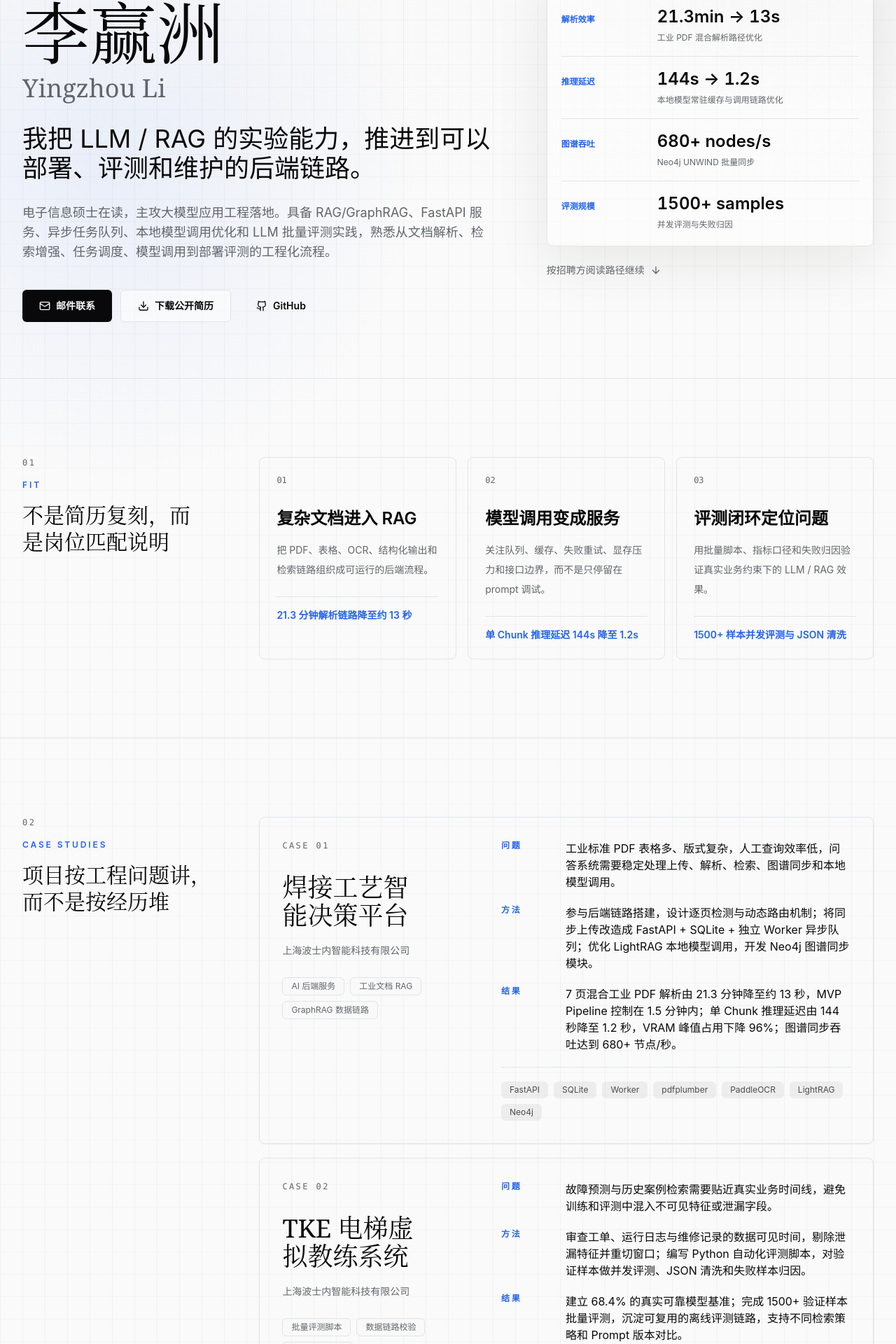
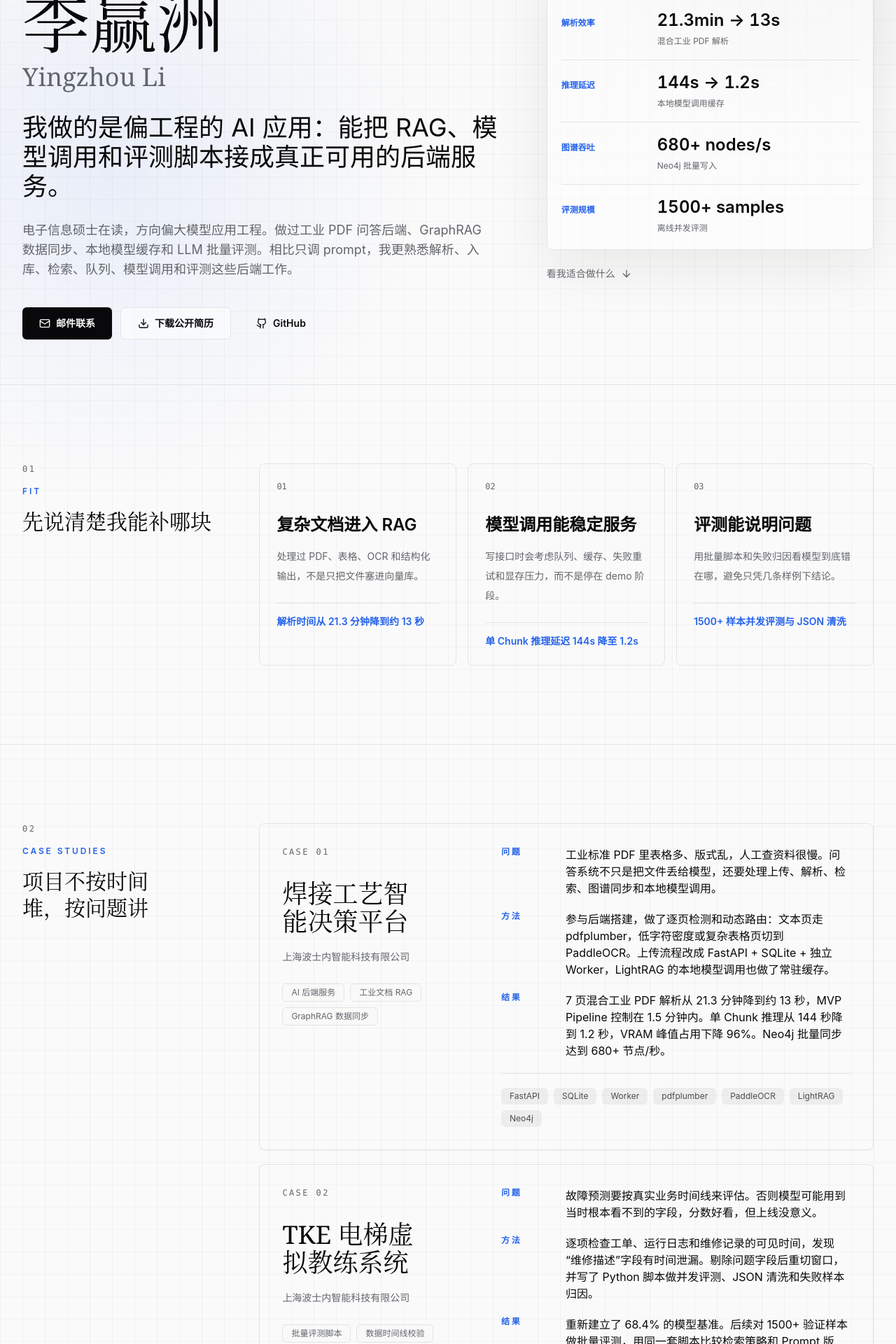
Before and after one commit to 20082123/my-flow-resume, a Next.js app: page / in a window 1280 px wide. Shown: the part 260-2180 px from the top of the page at 70% size. Built offline with nearby package versions, Linux system fonts and the light colour scheme.

Commit message:
Humanize resume site copy

```diff
--- a/src/app/layout.tsx
+++ b/src/app/layout.tsx
@@ -5,7 +5,7 @@ import "./globals.css";
 const siteUrl = "https://www.my-flow.top";
 const title = "李赢洲 | 大模型应用工程实习";
 const description =
-  "李赢洲的中文求职简历网站，聚焦 RAG、GraphRAG、FastAPI、LLM 评测与 AI 应用工程落地。";
+  "李赢洲的中文求职简历网站，聚焦 RAG、GraphRAG、FastAPI、LLM 评测与 AI 应用工程。";
 
 export const metadata: Metadata = {
   metadataBase: new URL(siteUrl),
--- a/src/app/page.tsx
+++ b/src/app/page.tsx
@@ -27,19 +27,19 @@ const capabilityTracks = [
   {
     title: "复杂文档进入 RAG",
     summary:
-      "把 PDF、表格、OCR、结构化输出和检索链路组织成可运行的后端流程。",
-    proof: "21.3 分钟解析链路降至约 13 秒",
+      "处理过 PDF、表格、OCR 和结构化输出，不是只把文件塞进向量库。",
+    proof: "解析时间从 21.3 分钟降到约 13 秒",
   },
   {
-    title: "模型调用变成服务",
+    title: "模型调用能稳定服务",
     summary:
-      "关注队列、缓存、失败重试、显存压力和接口边界，而不是只停留在 prompt 调试。",
+      "写接口时会考虑队列、缓存、失败重试和显存压力，而不是停在 demo 阶段。",
     proof: "单 Chunk 推理延迟 144s 降至 1.2s",
   },
   {
-    title: "评测闭环定位问题",
+    title: "评测能说明问题",
     summary:
-      "用批量脚本、指标口径和失败归因验证真实业务约束下的 LLM / RAG 效果。",
+      "用批量脚本和失败归因看模型到底错在哪，避免只凭几条样例下结论。",
     proof: "1500+ 样本并发评测与 JSON 清洗",
   },
 ];
@@ -156,7 +156,7 @@ export default function Home() {
             </span>
           </h1>
           <p className="mt-8 max-w-3xl text-2xl leading-10 text-ink sm:text-4xl sm:leading-[1.16]">
-            我把 LLM / RAG 的实验能力，推进到可以部署、评测和维护的后端链路。
+            我做的是偏工程的 AI 应用：能把 RAG、模型调用和评测脚本接成真正可用的后端服务。
           </p>
           <p className="mt-7 max-w-2xl text-base leading-8 text-muted sm:text-lg">
             {profile.summary}
@@ -219,7 +219,7 @@ export default function Home() {
             href="#fit"
             className="mt-6 inline-flex items-center gap-2 text-sm font-medium text-muted transition hover:text-ink"
           >
-            按招聘方阅读路径继续
+            看我适合做什么
             <ArrowDown className="size-4" aria-hidden="true" />
           </a>
         </aside>
@@ -229,7 +229,7 @@ export default function Home() {
         id="fit"
         step="01"
         eyebrow="Fit"
-        title="不是简历复刻，而是岗位匹配说明"
+        title="先说清楚我能补哪块"
       >
         <div className="grid gap-4 md:grid-cols-3">
           {capabilityTracks.map((track, index) => (
@@ -258,7 +258,7 @@ export default function Home() {
         id="projects"
         step="02"
         eyebrow="Case Studies"
-        title="项目按工程问题讲，而不是按经历堆"
+        title="项目不按时间堆，按问题讲"
       >
         <div className="grid gap-5">
           {projects.map((project, index) => (
@@ -338,7 +338,7 @@ export default function Home() {
         id="evidence"
         step="03"
         eyebrow="Evidence"
-        title="技能只作为证据链的一部分出现"
+        title="技能放回具体场景里看"
       >
         <div className="grid gap-10 lg:grid-cols-[1fr_0.9fr]">
           <div className="grid gap-4">
@@ -398,7 +398,7 @@ export default function Home() {
         id="education"
         step="04"
         eyebrow="Education"
-        title="教育背景保留，但不抢主叙事"
+        title="教育背景简单放这里"
       >
         <div className="grid gap-4 md:grid-cols-2">
           {education.map((item) => (
@@ -431,10 +431,10 @@ export default function Home() {
         <div className="mx-auto grid max-w-7xl gap-10 lg:grid-cols-[1fr_0.8fr]">
           <SectionIntro
             eyebrow="Contact"
-            title="如果岗位需要 RAG 后端、LLM 评测或 AI 应用工程落地，可以直接联系。"
+            title="如果团队正在做 RAG 后端、LLM 评测或 AI 应用工具，可以聊聊。"
           >
             <p>
-              页面正文不展示手机号或微信。完整联系方式请通过邮件沟通，或下载公开版 PDF 简历。
+              页面正文不放手机号和微信。需要完整联系方式的话，可以发邮件，或下载公开版 PDF 简历。
             </p>
           </SectionIntro>
           <div className="flex flex-col justify-end gap-3">
--- a/src/data/profile.ts
+++ b/src/data/profile.ts
@@ -19,31 +19,31 @@ export const profile = {
   githubLabel: "github.com/20082123",
   resumePath: "/li-yingzhou-resume-public.pdf",
   headline:
-    "把复杂文档、检索增强和模型调用落到稳定后端服务中的 AI 应用工程候选人。",
+    "做过 RAG 后端、模型调用优化和批量评测，更关心系统最后能不能稳定跑起来。",
   summary:
-    "电子信息硕士在读，主攻大模型应用工程落地。具备 RAG/GraphRAG、FastAPI 服务、异步任务队列、本地模型调用优化和 LLM 批量评测实践，熟悉从文档解析、检索增强、任务调度、模型调用到部署评测的工程化流程。",
+    "电子信息硕士在读，方向偏大模型应用工程。做过工业 PDF 问答后端、GraphRAG 数据同步、本地模型缓存和 LLM 批量评测。相比只调 prompt，我更熟悉解析、入库、检索、队列、模型调用和评测这些后端工作。",
 };
 
 export const proofPoints = [
   {
     label: "解析效率",
     value: "21.3min → 13s",
-    detail: "工业 PDF 混合解析路径优化",
+    detail: "混合工业 PDF 解析",
   },
   {
     label: "推理延迟",
     value: "144s → 1.2s",
-    detail: "本地模型常驻缓存与调用链路优化",
+    detail: "本地模型调用缓存",
   },
   {
     label: "图谱吞吐",
     value: "680+ nodes/s",
-    detail: "Neo4j UNWIND 批量同步",
+    detail: "Neo4j 批量写入",
   },
   {
     label: "评测规模",
     value: "1500+ samples",
-    detail: "并发评测与失败归因",
+    detail: "离线并发评测",
   },
 ];
 
@@ -87,7 +87,7 @@ export const skills = [
   },
   {
     icon: DatabaseZap,
-    title: "数据链路与自动化",
+    title: "数据处理与自动化",
     items: [
       "Python、SQLite、批量入库、JSON 清洗",
       "日志分析、脚本自动化、离线评测流水线",
@@ -109,25 +109,25 @@ export const projects = [
   {
     title: "焊接工艺智能决策平台",
     org: "上海波士内智能科技有限公司",
-    tags: ["AI 后端服务", "工业文档 RAG", "GraphRAG 数据链路"],
+    tags: ["AI 后端服务", "工业文档 RAG", "GraphRAG 数据同步"],
     problem:
-      "工业标准 PDF 表格多、版式复杂，人工查询效率低，问答系统需要稳定处理上传、解析、检索、图谱同步和本地模型调用。",
+      "工业标准 PDF 里表格多、版式乱，人工查资料很慢。问答系统不只是把文件丢给模型，还要处理上传、解析、检索、图谱同步和本地模型调用。",
     method:
-      "参与后端链路搭建，设计逐页检测与动态路由机制；将同步上传改造成 FastAPI + SQLite + 独立 Worker 异步队列；优化 LightRAG 本地模型调用，开发 Neo4j 图谱同步模块。",
+      "参与后端搭建，做了逐页检测和动态路由：文本页走 pdfplumber，低字符密度或复杂表格页切到 PaddleOCR。上传流程改成 FastAPI + SQLite + 独立 Worker，LightRAG 的本地模型调用也做了常驻缓存。",
     result:
-      "7 页混合工业 PDF 解析由 21.3 分钟降至约 13 秒，MVP Pipeline 控制在 1.5 分钟内；单 Chunk 推理延迟由 144 秒降至 1.2 秒，VRAM 峰值占用下降 96%；图谱同步吞吐达到 680+ 节点/秒。",
+      "7 页混合工业 PDF 解析从 21.3 分钟降到约 13 秒，MVP Pipeline 控制在 1.5 分钟内。单 Chunk 推理从 144 秒降到 1.2 秒，VRAM 峰值占用下降 96%。Neo4j 批量同步达到 680+ 节点/秒。",
     stack: ["FastAPI", "SQLite", "Worker", "pdfplumber", "PaddleOCR", "LightRAG", "Neo4j"],
   },
   {
     title: "TKE 电梯虚拟教练系统",
     org: "上海波士内智能科技有限公司",
-    tags: ["批量评测脚本", "数据链路校验", "RAG 效果分析"],
+    tags: ["批量评测脚本", "数据时间线校验", "RAG 效果分析"],
     problem:
-      "故障预测与历史案例检索需要贴近真实业务时间线，避免训练和评测中混入不可见特征或泄漏字段。",
+      "故障预测要按真实业务时间线来评估。否则模型可能用到当时根本看不到的字段，分数好看，但上线没意义。",
     method:
-      "审查工单、运行日志与维修记录的数据可见时间，剔除泄漏特征并重切窗口；编写 Python 自动化评测脚本，对验证样本做并发评测、JSON 清洗和失败样本归因。",
+      "逐项检查工单、运行日志和维修记录的可见时间，发现“维修描述”字段有时间泄漏。剔除问题字段后重切窗口，并写了 Python 脚本做并发评测、JSON 清洗和失败样本归因。",
     result:
-      "建立 68.4% 的真实可靠模型基准；完成 1500+ 验证样本批量评测，沉淀可复用的离线评测链路，支持不同检索策略和 Prompt 版本对比。",
+      "重新建立了 68.4% 的模型基准。后续对 1500+ 验证样本做批量评测，用同一套脚本比较检索策略和 Prompt 版本，避免每次靠手工判断。",
     stack: ["Python", "asyncio", "JSON", "RAG Evaluation", "日志分析"],
   },
   {
@@ -135,11 +135,11 @@ export const projects = [
     org: "个人开源项目",
     tags: ["Python 自动化", "邮件生成", "信息流处理"],
     problem:
-      "AI 资讯过载且人工整理周报成本高，需要轻量流程完成信息组织、排版和自动发送。",
+      "AI 资讯太散，手工整理周报很耗时间。我想把收集、整理、排版和发送变成一个轻量流程。",
     method:
-      "使用 Python 实现邮件内容组织、模板生成和自动发送逻辑，通过配置化方式管理主题、收件人和内容字段。",
+      "用 Python 管理主题、收件人和内容字段，生成邮件模板并自动发送。项目尽量保持配置化，方便以后换成日报、招聘进度简报或知识订阅。",
     result:
-      "形成“信息整理 - 摘要改写 - 邮件生成 - 自动发送”的可迁移工作流，可用于日报、周报、招聘进度简报和知识订阅场景。",
+      "现在它已经能跑通从内容整理到邮件发送的流程。这个项目更多是办公自动化练习，也让我更熟悉脚本化信息流处理。",
     stack: ["Python", "Email Automation", "Templates", "Workflow"],
     href: "https://github.com/20082123/ai-news-weekly",
   },
@@ -148,11 +148,11 @@ export const projects = [
     org: "个人实践",
     tags: ["Playwright", "asyncio", "LLM 结构化分析"],
     problem:
-      "AI 平台在垂直推荐场景中的品牌召回、排序和回答稳定性难以直接比较。",
+      "同一个推荐问题，不同 AI 平台给出的品牌、排序和理由差异很大，单看聊天记录很难比较。",
     method:
-      "使用 Playwright + asyncio 自动化采集豆包、Qwen 等平台回答，并设计 LLM 结构化抽取流程，将自然语言结果转为品牌、车型、预算和推荐理由等字段。",
+      "用 Playwright + asyncio 采集豆包、Qwen 等平台的回答，再用 LLM 把自然语言结果抽成品牌、车型、预算和推荐理由等字段。",
     result:
-      "支持统计品牌出现频次、推荐排序与回答稳定性，为后续个人作品集中的 GEO/AI 搜索评测方向预留扩展空间。",
+      "可以统计品牌出现频次、推荐顺序和回答稳定性。这个方向后面还能继续做成更完整的 GEO / AI 搜索评测作品。",
     stack: ["Playwright", "asyncio", "LLM Extraction", "Analytics"],
   },
 ];
@@ -160,22 +160,22 @@ export const projects = [
 export const highlights = [
   {
     icon: Bot,
-    title: "端到端 AI 应用落地",
-    text: "不只调用模型，也关注文档入口、队列调度、检索质量、图谱同步、评测回路和部署稳定性。",
+    title: "能把 AI 应用接完整",
+    text: "不只调用模型，也会处理文档入口、队列、检索、图谱同步、评测和部署中的具体问题。",
   },
   {
     icon: GitBranch,
     title: "结果导向的工程优化",
-    text: "项目叙事以瓶颈、方案和指标闭环展开，能把性能、显存、吞吐和评测口径讲清楚。",
+    text: "做优化时会先看瓶颈在哪里，再用延迟、显存、吞吐或评测口径说明改动是否真的有效。",
   },
   {
     icon: Trophy,
     title: "科研与竞赛基础",
-    text: "电子信息硕士在读，具备数学建模、强化学习和随机配置网络相关学习背景。",
+    text: "电子信息硕士在读，有数学建模、强化学习和随机配置网络相关学习背景。",
   },
   {
     icon: Mail,
     title: "面向实习协作",
-    text: "偏后端与 AI 应用工程岗位，适合参与 RAG 系统、LLM 平台工具、数据评测和自动化链路建设。",
+    text: "更适合偏后端和 AI 应用工程的实习，尤其是 RAG 系统、LLM 工具、数据评测和自动化脚本。",
   },
 ];
```
